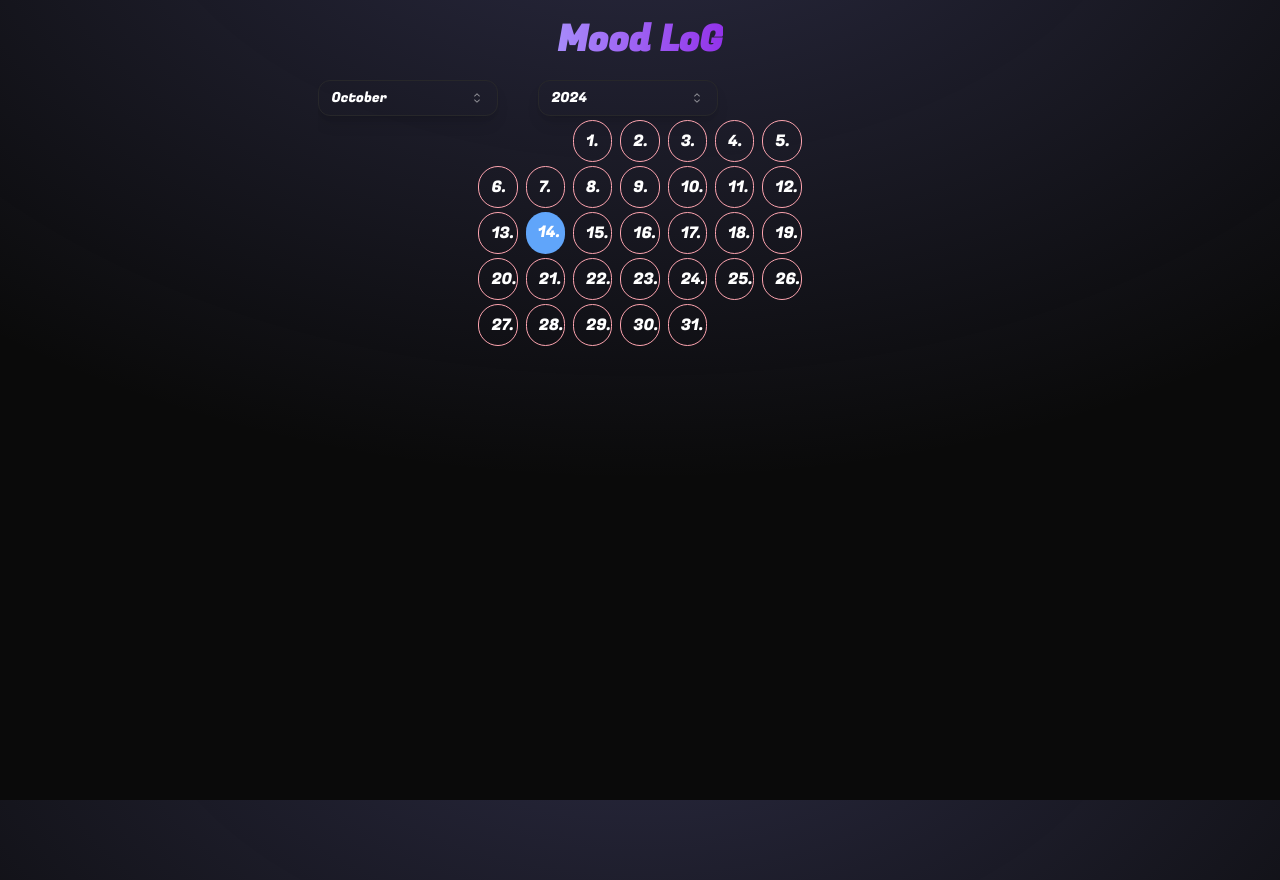
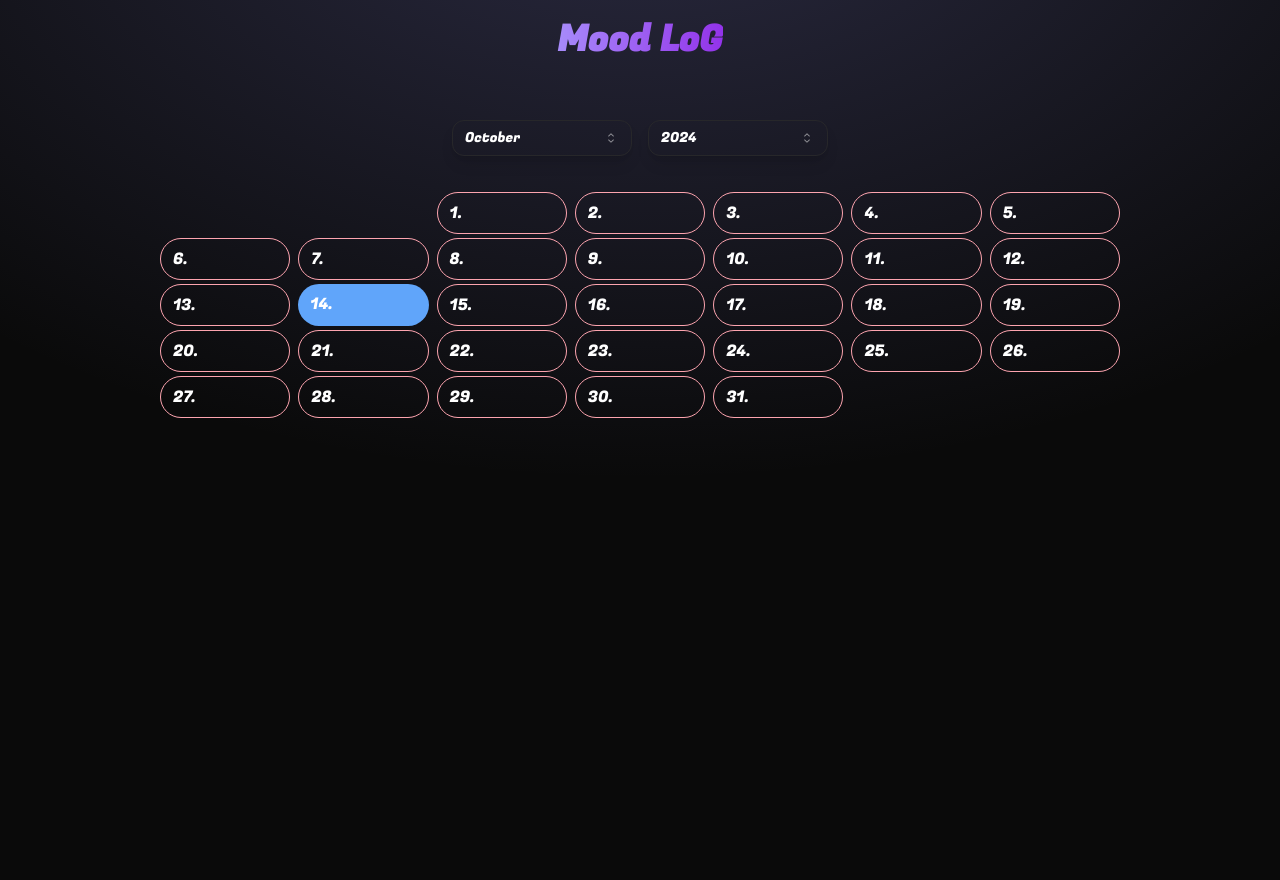
Before and after one commit to iamasistiwari/mood-log, a Next.js app: page / in a window 1280 px wide. After the commit the page ends 800 px from the top, so only its background shows below. Built offline with nearby package versions, Linux system fonts and the light colour scheme.

Commit message:
initiliazed

```diff
--- a/app/page.tsx
+++ b/app/page.tsx
@@ -5,7 +5,7 @@ import HeroSection from "@/components/main/HeroSection";
 
 export default function Home() {
   return (
-    <div className="items-center justify-items-center min-h-screen">
+    <div className="w-screen">
       {/* <HeroSection /> */}
       <Calendar />
     </div>
--- a/components/sub/Calendar.tsx
+++ b/components/sub/Calendar.tsx
@@ -1,4 +1,5 @@
 "use client"
+
 /* eslint-disable prefer-const */
 import React, { useState } from 'react';
 
@@ -9,7 +10,7 @@ import {
     SelectTrigger,
     SelectValue,
 } from "@/components/ui/select"
-import { RatingTags } from './RatingTags';
+
 const years = Array.from({length: 2040-2024 +1}, (v, i) => 2024+i)
 const months = {
     'January': 'Jan', 'February': 'Feb', 'March': 'Mar', 'April': 'Apr',
@@ -45,7 +46,7 @@ export default function Calendar() {
 
     return (
         <div className='flex flex-col overflow-hidden gap-1'>
-            <div className='flex gap-x-10'>
+            <div className='flex gap-x-4 justify-center items-center mb-8 mt-10'>
                 <div>
                     <Select
                     value={selectedMonth}
@@ -90,10 +91,9 @@ export default function Calendar() {
 
                         if (!dayDisplay) {
                             return (
-                                <div className='bg- rounded-full' key={dayOfWeekIndex}></div>
+                                <div className='rounded-full ' key={dayOfWeekIndex}></div>
                             );
                         }
-
                         return (
                             <div key={dayOfWeekIndex} className={isToday ? 'bg-blue-400 rounded-full py-2 pl-3 max-w-40 hover:cursor-pointer' : ''+ 'hover:cursor-pointer border border-rose-300 rounded-full py-2 pl-3 max-w-40'}>
                                 {dayIndex}.
--- a/tailwind.config.ts
+++ b/tailwind.config.ts
@@ -1,3 +1,4 @@
+/* eslint-disable @typescript-eslint/no-require-imports */
 import type { Config } from "tailwindcss";
 
 const config: Config = {
```
Also changed, not shown: 1 other file (tests, documents, lock files or other folders).
